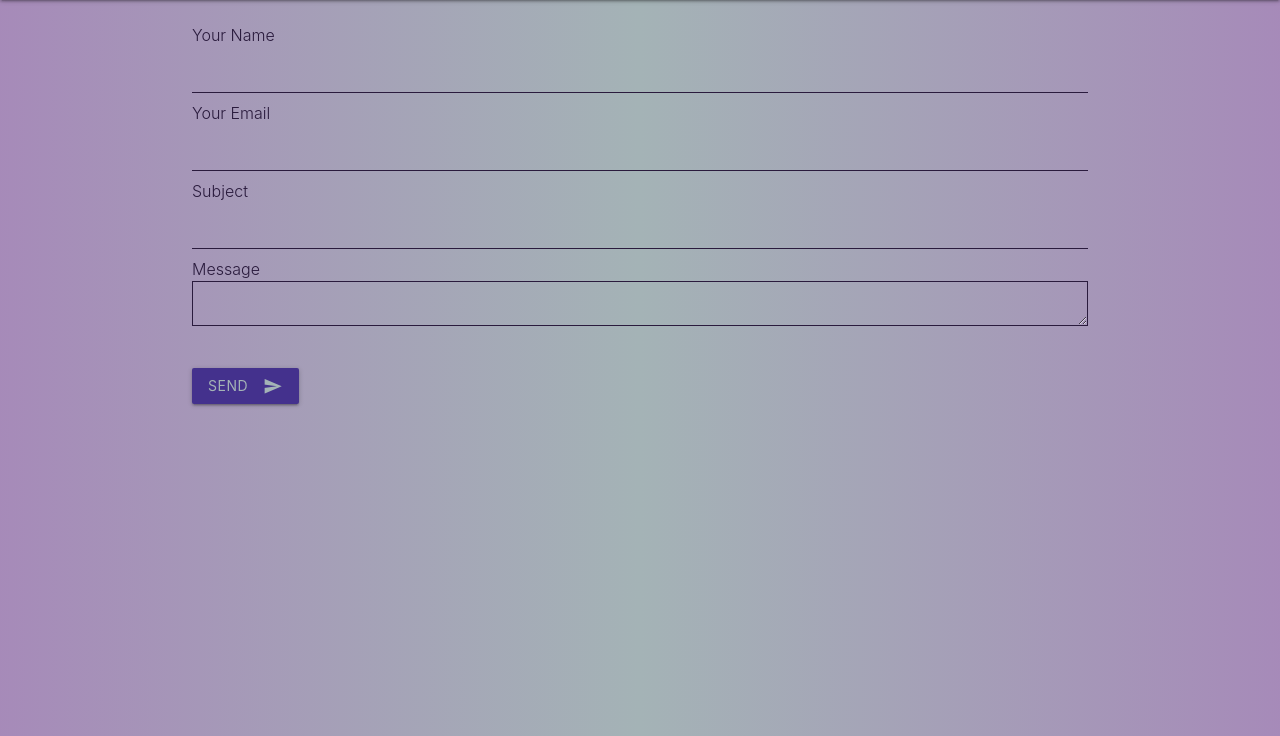
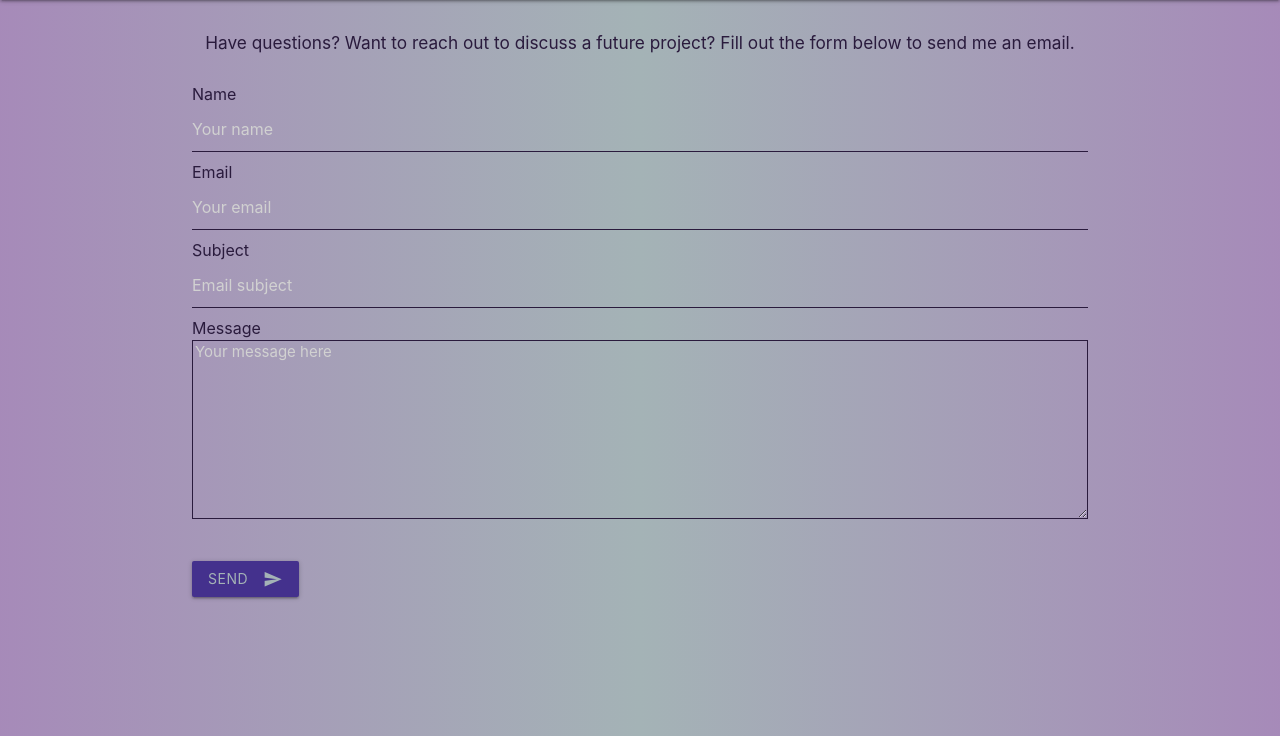
Before and after one commit to pecjas/Portfolio-Django, a Django app: template main/templates/main/contact.html in a window 1280 px wide. Shown: the part 64-800 px from the top of the page. Run offline with Django 3.2, Linux system fonts and the light colour scheme; the template is opened without the code that fills it: values that come from a table or form of the project are taken from there, others are empty; parts of the project's set-up code (start-up, migrations or seed data) failed here and were passed over; some libraries are stand-ins or nearby versions.

Commit message:
Update contact page, including resizing message field

```diff
--- a/main/forms.py
+++ b/main/forms.py
@@ -5,29 +5,38 @@ from main.models import Project
 class ContactMeForm(forms.Form):
     name = forms.CharField(
         max_length=200,
+        required="True",
+        label="Name",
         widget=forms.TextInput(
-            attrs={'class': 'dark-purple-border white-text'}),
-        required="True",
-        label="Your Name")
+            attrs={
+                'class': 'dark-purple-border white-text',
+                'placeholder': 'Your name'}))
 
     fromEmail = forms.EmailField(
+        required="True",
+        label="Email",
         widget=forms.EmailInput(
-            attrs={'class': 'dark-purple-border white-text'}),
-        required="True",
-        label="Your Email")
+            attrs={
+                'class': 'dark-purple-border white-text',
+                'placeholder': 'Your email'}))
 
     subject = forms.CharField(
+        required="True",
+        label="Subject",
         widget=forms.TextInput(
-            attrs={'class': 'dark-purple-border white-text'}),
+            attrs={
+                'class': 'dark-purple-border white-text',
+                'placeholder': 'Email subject'}))
+
+    message = forms.CharField(
         required="True",
-        label="Subject")
-
-    #TODO: Increase size of message TextArea
-    message = forms.CharField(
+        label="Message",
         widget=forms.Textarea(
-            attrs={'class': 'dark-purple-border white-text'}),
-        required="True",
-        label="Message")
+            attrs={
+                'class': 'dark-purple-border white-text',
+                'rows': 10,
+                'style': 'height: auto;',
+                'placeholder': 'Your message here'}))
 
 class ProjectForm(forms.ModelForm):
     language = forms.MultipleChoiceField(
--- a/main/templates/main/contact.html
+++ b/main/templates/main/contact.html
@@ -1,15 +1,17 @@
 {% extends "main/header.html" %}
 
 {% block content %}
+<h6 class="center dark-purple-text">Have questions? Want to reach out to discuss a future project? Fill out the form below to send me an email.</h6>
+<br>
 <form method="POST">
     {% csrf_token %}
     {% for field in form %}
-        <label class="dark-purple-text" style="font-size:medium; font-weight: 350;" for="{{ field.name }}">{{ field.label }}</label>
+    <label class="dark-purple-text" style="font-size:medium; font-weight: 400;" for="id_{{ field.name }}">{{ field.label }}</label>
     {{ field }}
     {% endfor %}
     <br></br>
     <div class="g-recaptcha" data-sitekey="{{ google_recaptcha_site_key }}" style="padding-bottom: 20px;"></div>
-        <button data-position="bottom" data-tooltip="Send email" class="btn tooltipped waves-effect waves-light medium-purple grey-purple-text" type="submit" name="action">Send
+    <button data-position="left" data-tooltip="Send email" class="btn tooltipped waves-effect waves-light medium-purple grey-purple-text" type="submit" name="action">Send
         <i class="material-icons right">send</i>
     </button>
 </form>
```
Lines whose indentation alone changed are shown as unchanged.
